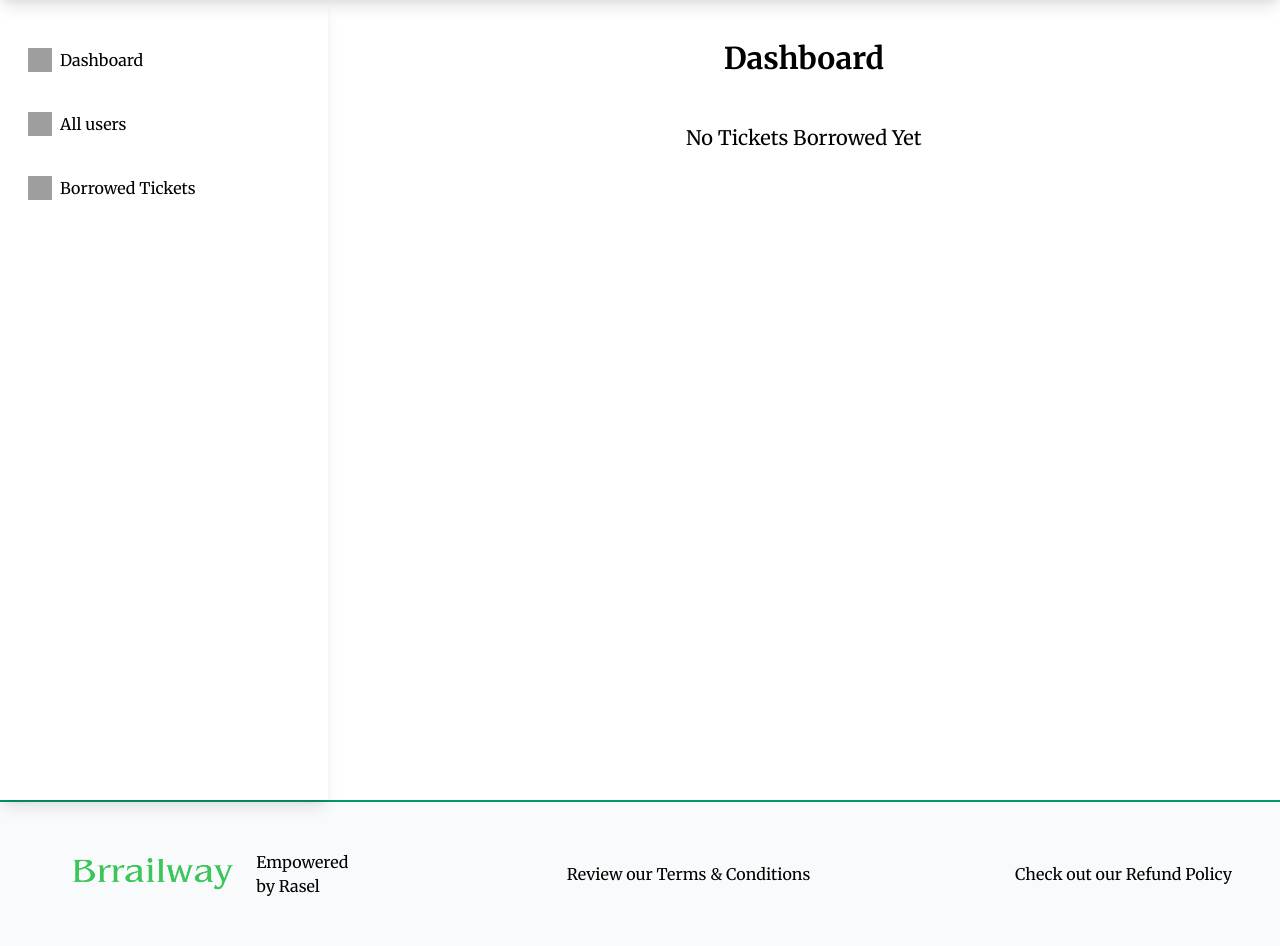
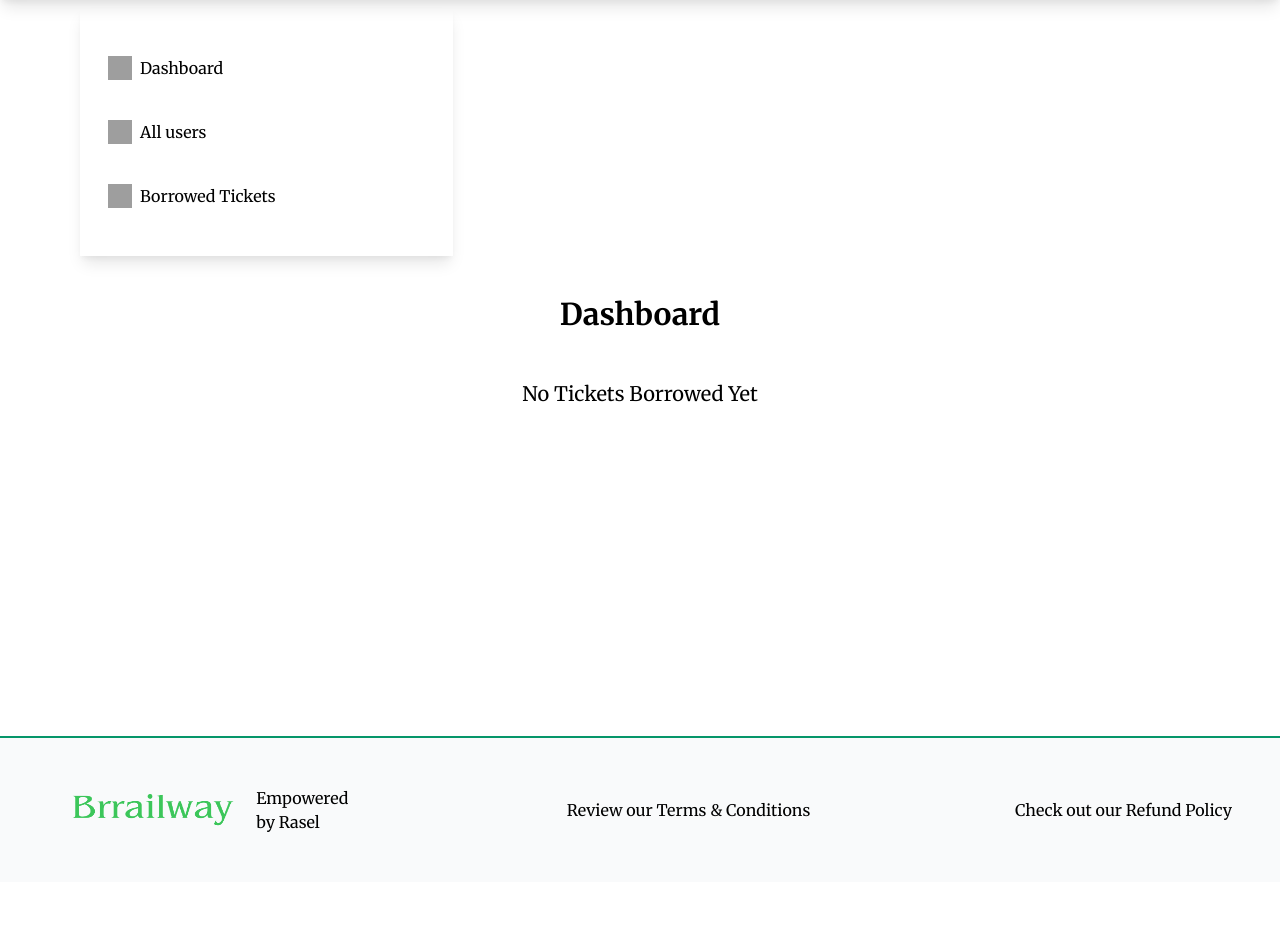
Before and after one commit to Rasel006/TrainTicketFinal, a Django app: page /dashboard/dashboard/ in a window 1280 px wide. Shown: the part 80-1026 px from the top of the page. After the commit the page ends 912 px from the top, so only its background shows below. Run offline with Django 4.2, Linux system fonts and the light colour scheme; a user stored in the database is signed in; data comes from the database, SQL or seed files in the repository; both versions use the stored data as it was after the commit; some libraries are stand-ins or nearby versions; grey boxes are pictures that could not be loaded.

Commit message:
dashboard update

```diff
--- a/dashboard/templates/dashboard/dashboard.html
+++ b/dashboard/templates/dashboard/dashboard.html
@@ -1,37 +1,29 @@
-{% extends "base.html" %} {% block content %}
-
-<div class="flex h-screen">
+{% extends "base.html" %}
+{% block content %}
+<div class="mx-20 my-2">
   {% include 'core.html' %}
-  <div class="w-full">
+  <div class="w-full overflow-y-auto max-h-screen"> <!-- Added max-h-screen and overflow-y-auto -->
     <h1 class="text-3xl text-center font-bold mt-10">Dashboard</h1>
-    {% if ticket %} {% for info in ticket %}
+    {% if ticket %}
+      {% for info in ticket %}
+        <div class="bg-yellow-50 mx-auto border-2 my-6 border-gray-200 rounded-lg mb-4"> <!-- Added mb-4 for margin bottom -->
           <div class="my-12 mx-12 w-1/2 mx-auto">
             <p class="text-2xl text-yellow-500">{{ info.train.name }}</p>
             <div class="bg-green-600 w-16 h-1 mb-6"></div>
             <div class="flex justify-between mb-3">
-        <p class="">Time: {{ info.train.time }}</p>
+              <p>Time: {{ info.train.time }}</p>
               <p>Price: {{ info.train.price }}</p>
             </div>
             <div class="flex justify-between mb-3">
-        <p>
-          Departure: {% for infoDep in info.train.station.all %}
-          {{infoDep.name}} {% endfor %}
-        </p>
+              <p>Departure: {% for infoDep in info.train.station.all %} {{infoDep.name}} {% endfor %}</p>
               <p>Destination: {{ info.train.destination }}</p>
             </div>
-      <div class="text-center">
-        <button class="bg-red-600 rounded-lg px-4 py-2 text-white">
-          Cancel Ticket
-        </button>
           </div>
         </div>
-    {% endfor %} {% else %}
-    <p class="text-xl text-center mt-12 mb-12 md:mb-80">
-      No Tickets Borrowed Yet
-    </p>
-
+      {% endfor %}
+    {% else %}
+      <p class="text-xl text-center mt-12 mb-12 md:mb-80">No Tickets Borrowed Yet</p>
     {% endif %}
   </div>
 </div>
-
 {% endblock content %}
```
Also changed, not shown: db.sqlite3. Lines whose indentation alone changed are shown as unchanged.
